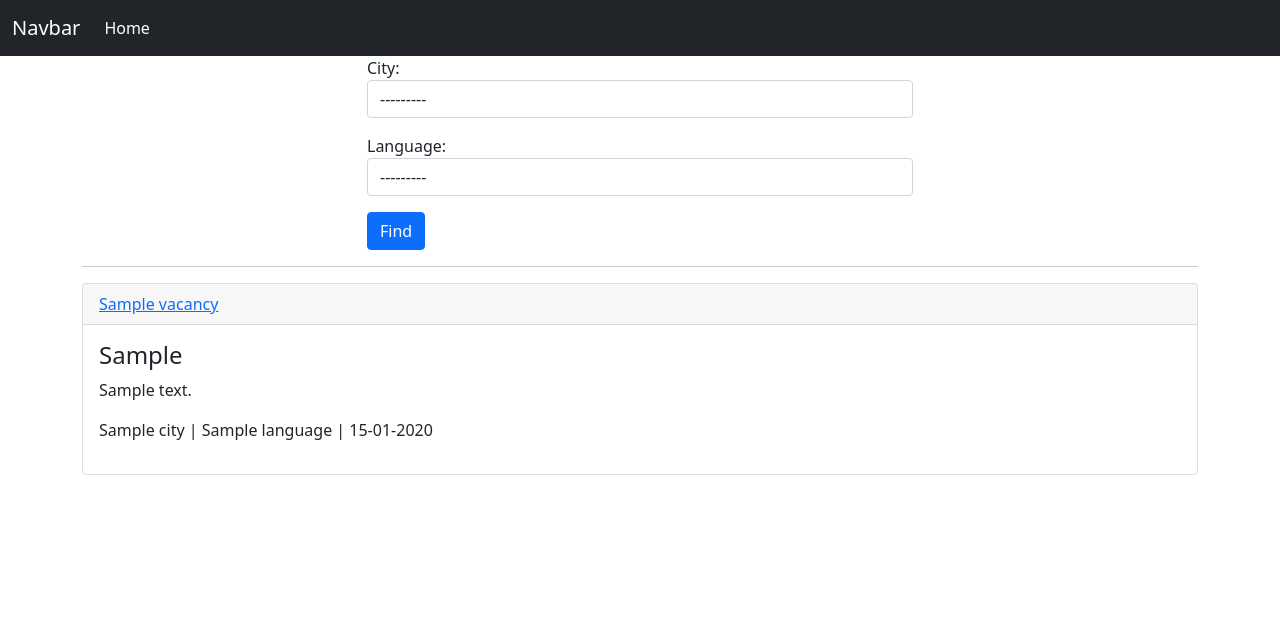
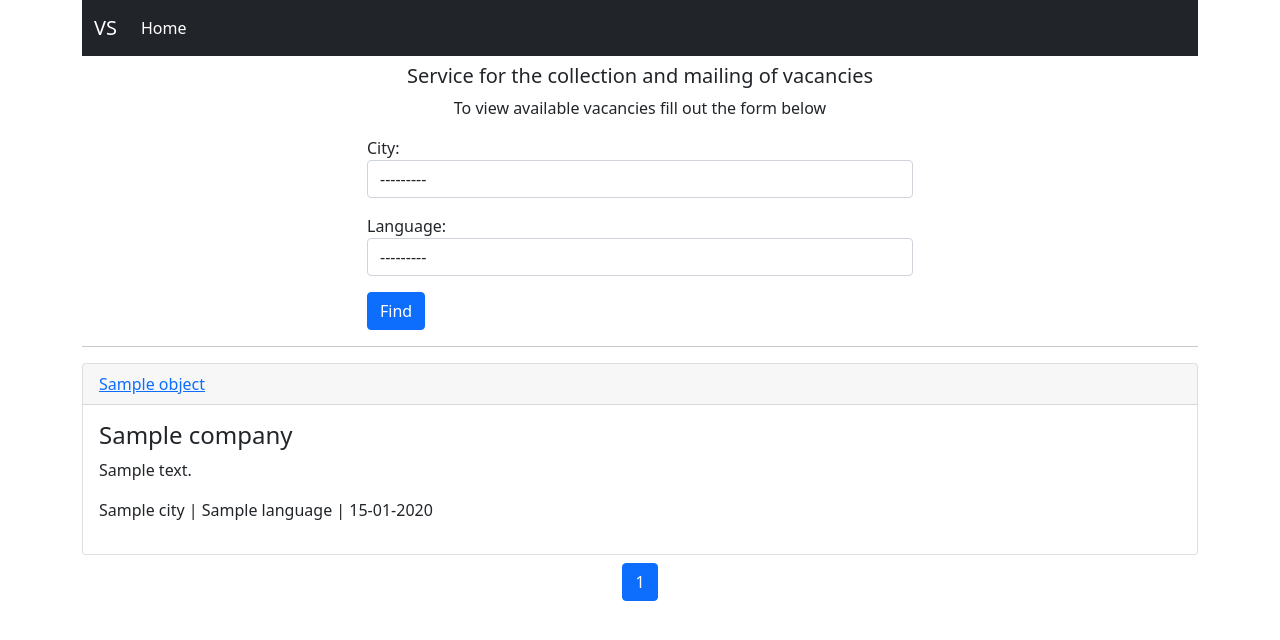
Before and after one commit to MaiborodaPavlo/work_scraping, a Django app: template scraping/templates/scraping/home.html in a window 1280 px wide. Shown: the top 640 px of the page. Run offline with Django 3.2, Linux system fonts and the light colour scheme; tables that the repository leaves empty hold one stand-in row (values such as "Sample post"); the template is opened without the code that fills it: values that come from a table or form of the project are taken from there, most other values are stand-ins (such as "Sample title", 1, 10 or a date in 2020).

Commit message:
Pagination added

```diff
--- a/scraping/templates/scraping/home.html
+++ b/scraping/templates/scraping/home.html
@@ -7,7 +7,11 @@
 {% block content %}
     <div class="row">
         <div class="col-md-6 mx-auto">
-            <form method="GET" action="">
+            <div class="text-center my-2">
+                <h5>Service for the collection and mailing of vacancies</h5>
+                <p>To view available vacancies fill out the form below</p>
+            </div>
+            <form>
                 <div class="form-group">
                     {{ form.as_p }}
                 </div>
@@ -15,6 +19,7 @@
             </form>
         </div>
     </div>
+    {% if object_list is not None %}
         <hr>
         {% for object in object_list %}
             <div class="card my-2">
@@ -32,4 +37,24 @@
                 <h3>Sorry, but nothing matched your search criteria.</h3>
             </div>
         {% endfor %}
+        {% if object_list %}
+            <ul class="pagination justify-content-center">
+                {% if object_list.has_previous %}
+                    <li class="page-item">
+                        <a class="page-link" href="?city={{ city }}&language={{ language }}&page={{ object_list.previous_page_number }}" tabindex="-1">Previous</a>
+                    </li>
+                {% endif %}
+                {% for page in object_list.paginator.page_range %}
+                    <li class="page-item{% if page == object_list.number %} active {% endif %}">
+                        <a class="page-link" href="?city={{ city }}&language={{ language }}&page={{ page }}">{{ page }}</a>
+                    </li>
+                {% endfor %}
+                {% if object_list.has_next %}
+                    <li class="page-item">
+                        <a class="page-link" href="?city={{ city }}&language={{ language }}&page={{ object_list.next_page_number }}">Next</a>
+                    </li>
+                {% endif %}
+            </ul>
+        {% endif %}
+    {% endif %}
 {% endblock %}
--- a/templates/base.html
+++ b/templates/base.html
@@ -10,25 +10,26 @@
 
         <title>
             {% block title %}
-                My amazing site
+                Vacancy scraping
             {% endblock %}
         </title>
     </head>
     <body>
+        <div class="container">
             <nav class="navbar navbar-expand-lg navbar-dark bg-dark">
                 <div class="container-fluid">
-                <a class="navbar-brand" href="#">Navbar</a>
+                    <a class="navbar-brand" href="{% url 'home' %}">VS</a>
                     <button class="navbar-toggler" type="button" data-bs-toggle="collapse" data-bs-target="#navbarNavAltMarkup" aria-controls="navbarNavAltMarkup" aria-expanded="false" aria-label="Toggle navigation">
                         <span class="navbar-toggler-icon"></span>
                     </button>
                     <div class="collapse navbar-collapse" id="navbarNavAltMarkup">
                         <div class="navbar-nav">
-                        <a class="nav-link active" aria-current="page" href="#">Home</a>
+                            <a class="nav-link active" aria-current="page" href="{% url 'home' %}">Home</a>
                         </div>
                     </div>
                   </div>
             </nav>
-
+        </div>
         <div class="container">
             <div id="content">
                 {% block content %}{% endblock %}
--- a/work_scraping/urls.py
+++ b/work_scraping/urls.py
@@ -20,5 +20,5 @@
 
 urlpatterns = [
     path('admin/', admin.site.urls),
-    path('', home_view),
+    path('', home_view, name='home'),
 ]
```
Also changed, not shown: scraping/views.py (+9 -2 lines). Lines whose indentation alone changed are shown as unchanged.
